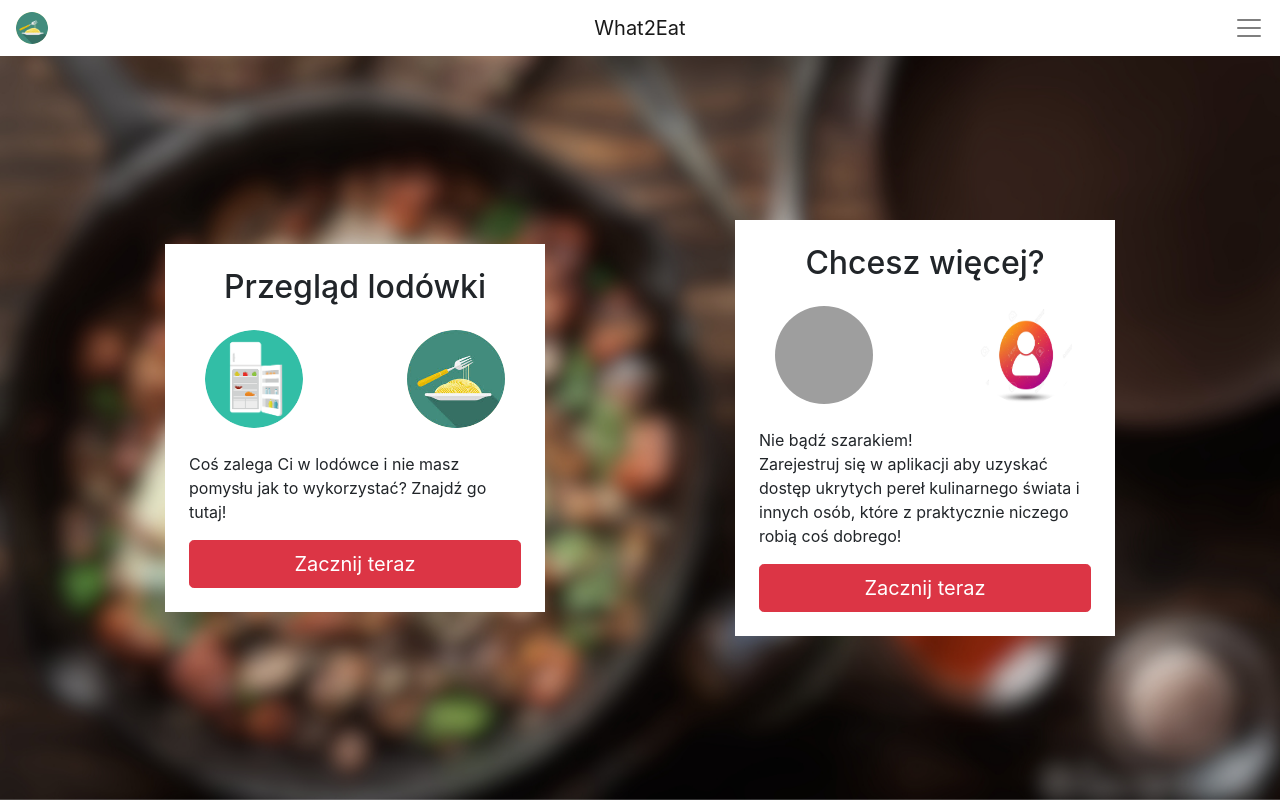
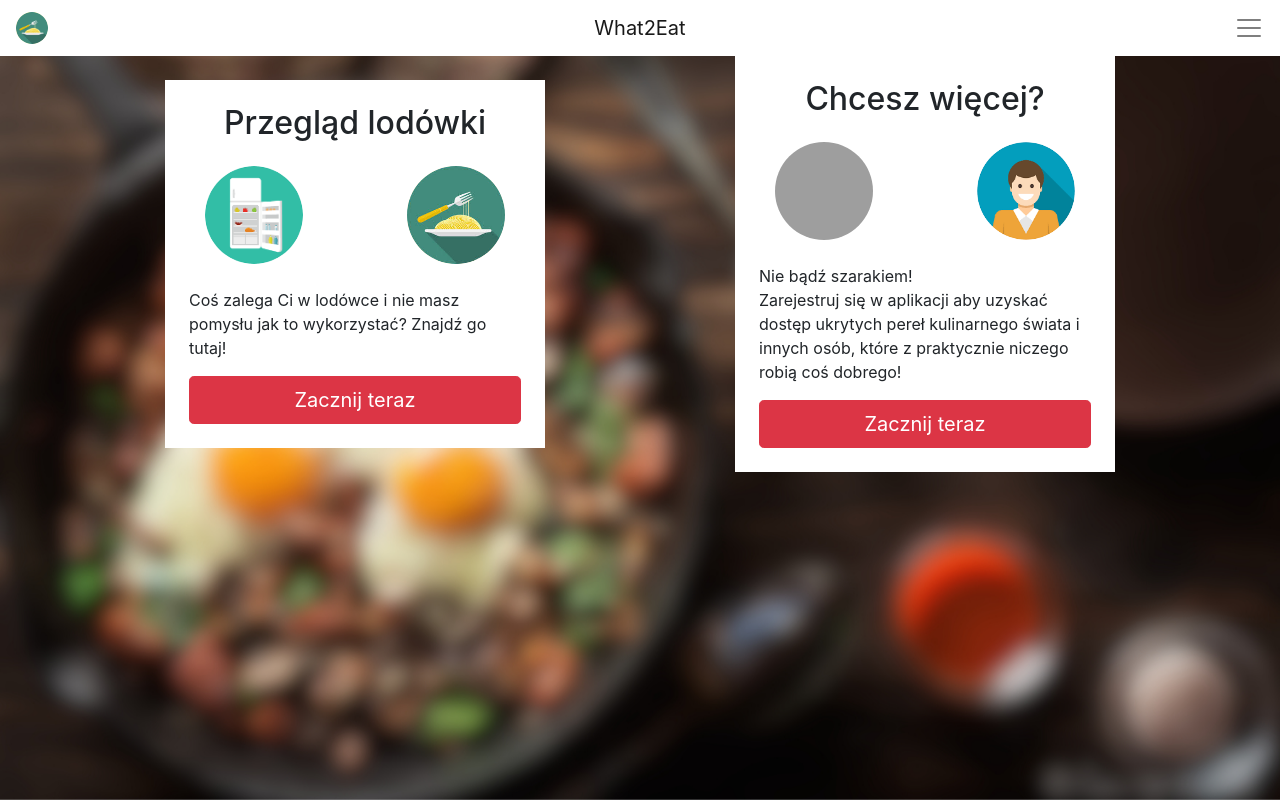
Before and after one commit to trzeciak000/Projekt-Kompetencyjny, a PHP site: page /Projekt-Kompetencyjny/ in a window 1280 px wide. Run offline with PHP 8.4, Linux system fonts and the light colour scheme; some libraries are stand-ins or nearby versions; grey boxes are pictures that could not be loaded.

Commit message:
zmiana div.fullscreen na non-flex

```diff
--- a/css/custom.css
+++ b/css/custom.css
@@ -12,6 +12,7 @@ body {
     width: 100%;
     height: 100vh;
     overflow-y:auto;
+    z-index:1;
 }
 
 .bg-white {
@@ -90,6 +91,7 @@ hr {
     top: 0;
     left: 0;
     width: 100%;
+    z-index:1000;
 }
 
 .icon-to-icon {
--- a/index.php
+++ b/index.php
@@ -17,7 +17,7 @@
     </head>
 
     <body>
-        <div class="fullscreen d-flex align-items-center" style="background:url('img/food_bg_blurred.jpg') no-repeat fixed center; background-size: cover;">
+        <div class="fullscreen" style="background:url('img/food_bg_blurred.jpg') no-repeat fixed center; background-size: cover;">
             <div class="container">
                 <div class="row justify-items-center">
                     <div class="col-11 col-sm-8 col-md-6 col-lg-4 bg-white m-auto p-4">
@@ -35,7 +35,7 @@
                         <div class="icon-to-icon mb-4">
                             <img class="rounded-circle" src="img/user-avatar.png" alt="">
                             <i class="fas fa-angle-right fa-3x" ></i>
-                            <img class="rounded-circle" src="img/user-avatar-color.jpg" alt="">
+                            <img class="rounded-circle" src="img/user_color.png" alt="">
                         </div>
                         <p>Nie bądź szarakiem!<br>Zarejestruj się w aplikacji aby uzyskać dostęp ukrytych pereł kulinarnego świata i innych osób, które z praktycznie niczego robią coś dobrego!</p>
                         <a href="<?php echo ROOT_URL; ?>search.php" class="btn btn-danger btn-block btn-lg">Zacznij teraz</a>
```
Also changed, not shown: img/user-avatar-color.jpg (deleted).
